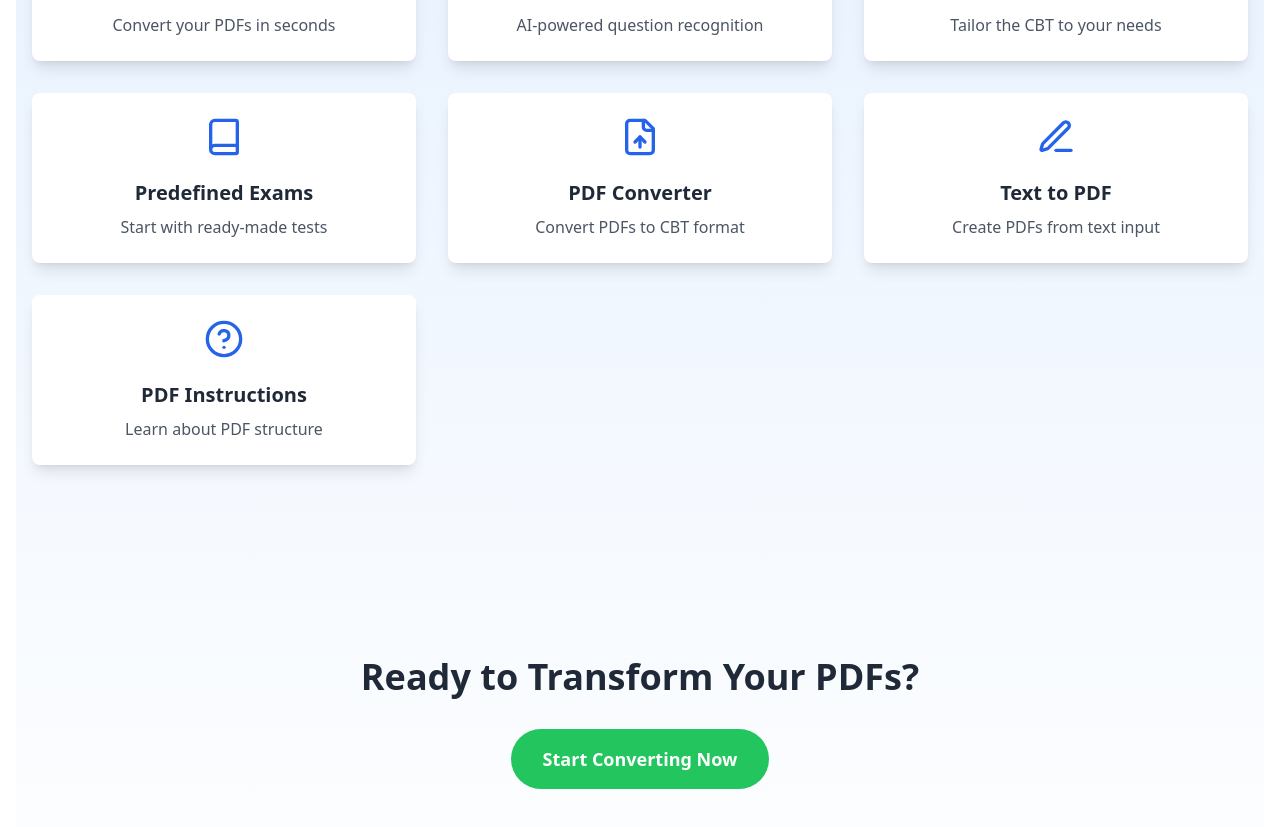
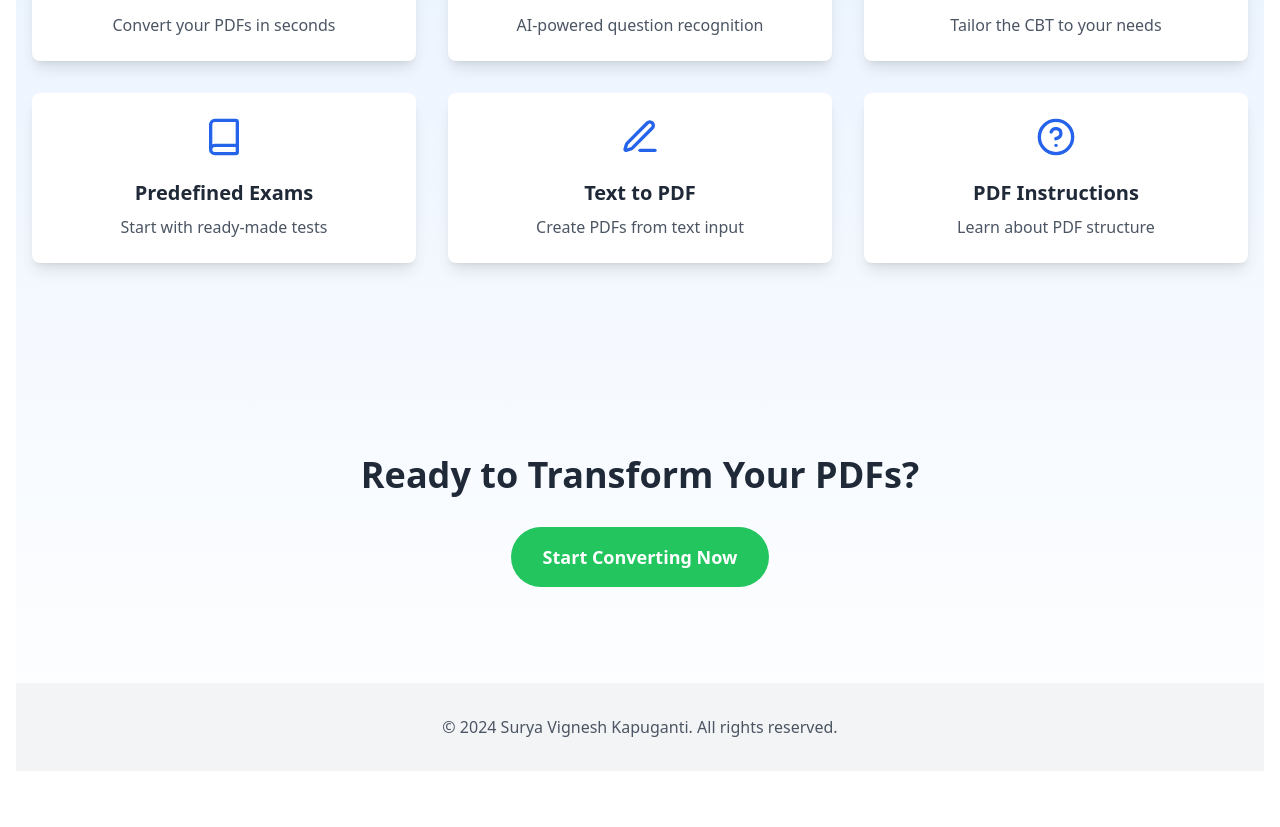
Before and after one commit to suryavignesh1304/EasyExam, a React (Vite) app in the folder frontend/: page / in a window 1280 px wide. Shown: the part 825-1652 px from the top of the page. After the commit the page ends 1628 px from the top, so only its background shows below. Built offline with nearby package versions, Linux system fonts and the light colour scheme.

Commit message:
changes in homepage

```diff
--- a/frontend/src/components/HomePage.tsx
+++ b/frontend/src/components/HomePage.tsx
@@ -2,7 +2,7 @@
 
 import { motion } from 'framer-motion'
 import { useState } from 'react'
-import { Upload, FileText, Zap, Book, FileUp, Edit3, HelpCircle } from 'lucide-react'
+import { Upload, FileText, Zap, Book, Edit3, HelpCircle } from 'lucide-react'
 import { useNavigate } from 'react-router-dom'
 
 export default function HomePage() {
@@ -77,7 +77,6 @@ export default function HomePage() {
                             { icon: <FileText size={40} />, title: 'Automatic Extraction', description: 'AI-powered question recognition', path: '/upload' },
                             { icon: <Zap size={40} />, title: 'Customizable Formats', description: 'Tailor the CBT to your needs', path: '/upload' },
                             { icon: <Book size={40} />, title: 'Predefined Exams', description: 'Start with ready-made tests', path: '/predefined-exams' },
-                            { icon: <FileUp size={40} />, title: 'PDF Converter', description: 'Convert PDFs to CBT format', path: '/pdf-converter' },
                             { icon: <Edit3 size={40} />, title: 'Text to PDF', description: 'Create PDFs from text input', path: '/text-to-pdf' },
                             { icon: <HelpCircle size={40} />, title: 'PDF Instructions', description: 'Learn about PDF structure', path: '/pdf-instructions' }
                         ].map((feature, index) => (
```
Also changed, not shown: 3 other files (tests, documents, lock files or other folders).
